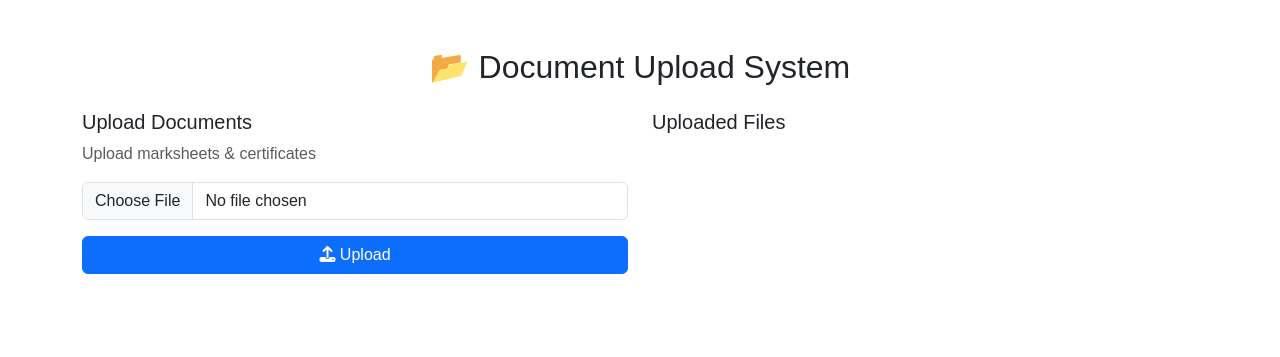
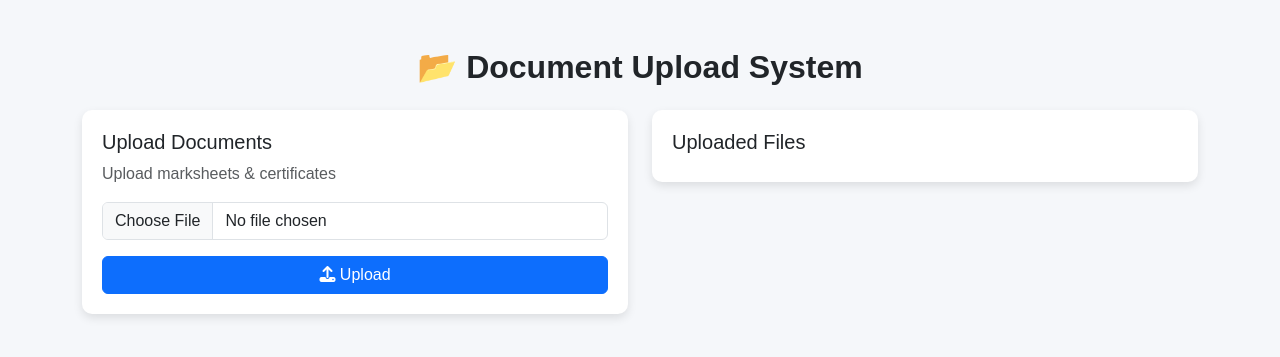
Before and after one commit to vijay7224/google_sheet_database, a Flask app: page / in a window 1280 px wide. Shown: the top 357 px of the page. Run offline with Flask 3, Linux system fonts and the light colour scheme; data that the repository does not hold is empty; some libraries are stand-ins or nearby versions.

Commit message:
Update style.css

```diff
--- a/sqlite/static/style.css
+++ b/sqlite/static/style.css
@@ -1,11 +1,34 @@
 body {
-    font-family: Arial;
+    background: #f5f7fa;
+    font-family: Arial, sans-serif;
 }
 
-.status-card {
+h2 {
+    font-weight: bold;
+}
+
+.card-box {
+    background: white;
+    padding: 20px;
+    border-radius: 10px;
+    box-shadow: 0 4px 10px rgba(0,0,0,0.1);
     transition: 0.3s;
 }
 
-.status-card:hover {
+.card-box:hover {
     transform: scale(1.02);
 }
+
+.file-item {
+    display: flex;
+    justify-content: space-between;
+    align-items: center;
+    background: #f1f1f1;
+    padding: 10px;
+    border-radius: 8px;
+    margin-bottom: 10px;
+}
+
+.file-item span {
+    font-size: 14px;
+}
```
